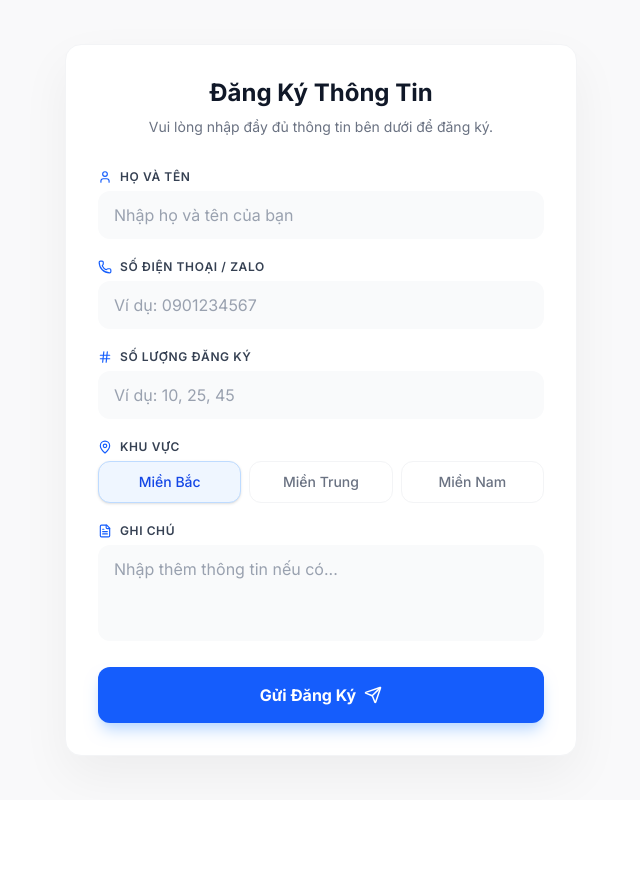
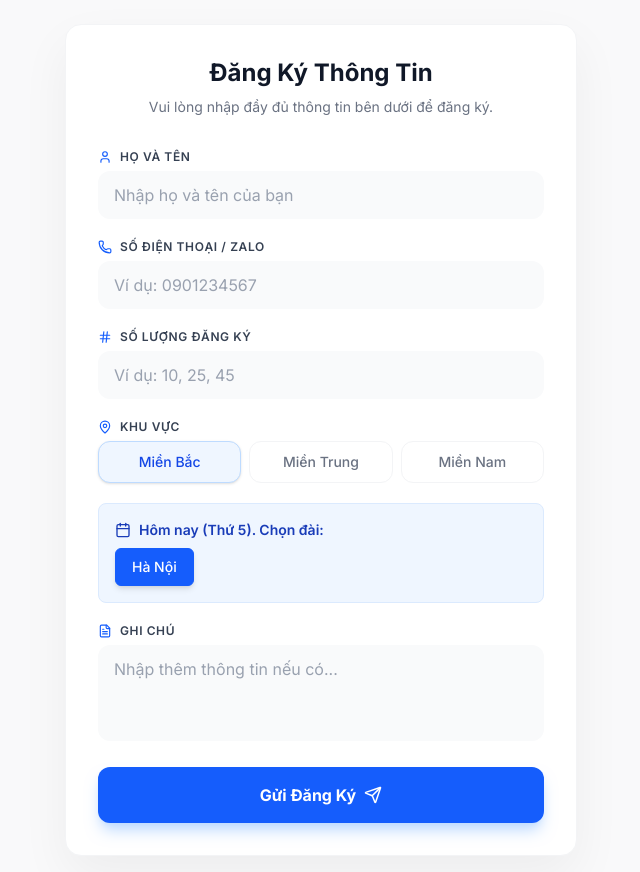
Before and after one commit to Dev-hihi/he-thong-dang-ky, a React (Vite) app: page / in a window 1280 px wide. Shown: the top 872 px of the page, without its empty margins (319-959 px from the left). Before the commit the page ends 800 px from the top, so only its background shows below. Built offline with nearby package versions, Linux system fonts and the light colour scheme; no server answers.

Commit message:
Fix chot giao dien va API

```diff
--- a/src/pages/UserFormPage.tsx
+++ b/src/pages/UserFormPage.tsx
@@ -1,31 +1,53 @@
-import React, { useState } from 'react';
+import React, { useState, useEffect } from 'react';
 import { motion, AnimatePresence } from 'motion/react';
-import { CheckCircle2, Phone, User, Hash, MapPin, FileText, Send } from 'lucide-react';
+import { CheckCircle2, Phone, User, Hash, MapPin, FileText, Send, Calendar } from 'lucide-react';
 import { cn } from '@/src/lib/utils';
+
+// --- TỪ ĐIỂN LỊCH XỔ SỐ ---
+const LOTTERY_SCHEDULE = {
+  0: { dayName: "Chủ Nhật", Bac: ["Thái Bình"], Trung: ["Khánh Hòa", "Kon Tum"], Nam: ["Tiền Giang", "Kiên Giang", "Đà Lạt"] },
+  1: { dayName: "Thứ 2", Bac: ["Hà Nội"], Trung: ["Thừa Thiên Huế", "Phú Yên"], Nam: ["TP.HCM", "Đồng Tháp", "Cà Mau"] },
+  2: { dayName: "Thứ 3", Bac: ["Quảng Ninh"], Trung: ["Đắk Lắk", "Quảng Nam"], Nam: ["Bến Tre", "Vũng Tàu", "Bạc Liêu"] },
+  3: { dayName: "Thứ 4", Bac: ["Bắc Ninh"], Trung: ["Đà Nẵng", "Khánh Hòa"], Nam: ["Đồng Nai", "Cần Thơ", "Sóc Trăng"] },
+  4: { dayName: "Thứ 5", Bac: ["Hà Nội"], Trung: ["Bình Định", "Quảng Trị", "Quảng Bình"], Nam: ["Tây Ninh", "An Giang", "Bình Thuận"] },
+  5: { dayName: "Thứ 6", Bac: ["Hải Phòng"], Trung: ["Gia Lai", "Ninh Thuận"], Nam: ["Vĩnh Long", "Bình Dương", "Trà Vinh"] },
+  6: { dayName: "Thứ 7", Bac: ["Nam Định"], Trung: ["Đà Nẵng", "Quảng Ngãi", "Đắk Nông"], Nam: ["TP.HCM", "Long An", "Bình Phước", "Hậu Giang"] }
+};
 
 export default function UserFormPage() {
   const [isSubmitted, setIsSubmitted] = useState(false);
-  const [isLoading, setIsLoading] = useState(false); // Thêm state loading
+  const [isLoading, setIsLoading] = useState(false);
+
+  // Lấy thứ mấy của ngày hôm nay
+  const todayIndex = new Date().getDay();
+  const currentSchedule = LOTTERY_SCHEDULE[todayIndex];
+
   const [formData, setFormData] = useState({
     fullName: '',
     phone: '',
     numbers: '',
     region: 'Miền Bắc',
+    station: currentSchedule['Bac'][0], // Đài mặc định ban đầu
     note: ''
   });
 
+  // Tự động đổi đài khi khách bấm chọn Miền khác
+  useEffect(() => {
+    const regionKey = formData.region === 'Miền Bắc' ? 'Bac' : formData.region === 'Miền Trung' ? 'Trung' : 'Nam';
+    const stationsForToday = currentSchedule[regionKey];
+    if (stationsForToday && stationsForToday.length > 0) {
+      setFormData(prev => ({ ...prev, station: stationsForToday[0] }));
+    }
+  }, [formData.region]);
+
   const handleSubmit = async (e: React.FormEvent) => {
     e.preventDefault();
-    // Validate cơ bản
-    if (!formData.fullName || !formData.phone || !formData.numbers) {
-      alert('Vui lòng điền đầy đủ các trường bắt buộc!');
+    if (!formData.fullName || !formData.phone || !formData.numbers || !formData.station) {
+      alert('Vui lòng điền đầy đủ thông tin và chọn đài!');
       return;
     }
-
-    setIsLoading(true); // Bắt đầu trạng thái gửi
-
+    setIsLoading(true);
     try {
-      // Gọi API thực tế
       const response = await fetch('/api/submit', {
         method: 'POST',
         headers: { 'Content-Type': 'application/json' },
@@ -33,22 +55,21 @@ export default function UserFormPage() {
           full_name: formData.fullName,
           phone_zalo: formData.phone,
           numbers: formData.numbers,
-          region: formData.region.replace('Miền ', ''), // Cắt chữ "Miền" cho gọn trong DB
+          region: formData.region.replace('Miền ', ''),
+          station: formData.station, // Gửi tên đài lên mạng
           note: formData.note
         }),
       });
 
       if (response.ok) {
-        // Gửi thành công thì hiện popup animation của bạn
         setIsSubmitted(true);
         setTimeout(() => setIsSubmitted(false), 5000);
-
-        // Reset form
         setFormData({
           fullName: '',
           phone: '',
           numbers: '',
           region: 'Miền Bắc',
+          station: currentSchedule['Bac'][0],
           note: ''
         });
       } else {
@@ -57,17 +78,13 @@ export default function UserFormPage() {
     } catch (error) {
       alert('Lỗi kết nối. Vui lòng kiểm tra mạng!');
     } finally {
-      setIsLoading(false); // Tắt trạng thái loading
+      setIsLoading(false);
     }
   };
 
   return (
     <div className="min-h-screen bg-[#f9f9fa] flex items-center justify-center p-4 sm:p-6">
-      <motion.div
-        initial={{ opacity: 0, y: 20 }}
-        animate={{ opacity: 1, y: 0 }}
-        className="w-full max-w-lg bg-white rounded-2xl shadow-[0_20px_50px_rgba(0,0,0,0.05)] border border-gray-100 overflow-hidden"
-      >
+      <motion.div initial={{ opacity: 0, y: 20 }} animate={{ opacity: 1, y: 0 }} className="w-full max-w-lg bg-white rounded-2xl shadow-[0_20px_50px_rgba(0,0,0,0.05)] border border-gray-100 overflow-hidden">
         <div className="p-8">
           <div className="text-center mb-8">
             <h1 className="text-2xl font-bold text-gray-900 mb-2">Đăng Ký Thông Tin</h1>
@@ -75,128 +92,63 @@ export default function UserFormPage() {
           </div>
 
           <form onSubmit={handleSubmit} className="space-y-5">
-            {/* Full Name */}
             <div className="space-y-1.5">
-              <label className="text-xs font-semibold text-gray-700 uppercase tracking-wider flex items-center gap-2">
-                <User size={14} className="text-blue-600" />
-                Họ và Tên
-              </label>
-              <input
-                type="text"
-                required
-                placeholder="Nhập họ và tên của bạn"
-                className="w-full px-4 py-3 bg-gray-50 border-none rounded-xl focus:ring-2 focus:ring-blue-500/20 focus:bg-white transition-all outline-none text-gray-900 placeholder:text-gray-400"
-                value={formData.fullName}
-                onChange={(e) => setFormData({ ...formData, fullName: e.target.value })}
-              />
+              <label className="text-xs font-semibold text-gray-700 uppercase tracking-wider flex items-center gap-2"><User size={14} className="text-blue-600" />Họ và Tên</label>
+              <input type="text" required placeholder="Nhập họ và tên của bạn" className="w-full px-4 py-3 bg-gray-50 border-none rounded-xl focus:ring-2 focus:ring-blue-500/20 focus:bg-white transition-all outline-none text-gray-900 placeholder:text-gray-400" value={formData.fullName} onChange={(e) => setFormData({ ...formData, fullName: e.target.value })} />
             </div>
 
-            {/* Phone Number */}
             <div className="space-y-1.5">
-              <label className="text-xs font-semibold text-gray-700 uppercase tracking-wider flex items-center gap-2">
-                <Phone size={14} className="text-blue-600" />
-                Số Điện Thoại / Zalo
-              </label>
-              <input
-                type="tel"
-                required
-                pattern="[0-9]*"
-                placeholder="Ví dụ: 0901234567"
-                className="w-full px-4 py-3 bg-gray-50 border-none rounded-xl focus:ring-2 focus:ring-blue-500/20 focus:bg-white transition-all outline-none text-gray-900 placeholder:text-gray-400"
-                value={formData.phone}
-                onChange={(e) => setFormData({ ...formData, phone: e.target.value.replace(/\D/g, '') })}
-              />
+              <label className="text-xs font-semibold text-gray-700 uppercase tracking-wider flex items-center gap-2"><Phone size={14} className="text-blue-600" />Số Điện Thoại / Zalo</label>
+              <input type="tel" required pattern="[0-9]*" placeholder="Ví dụ: 0901234567" className="w-full px-4 py-3 bg-gray-50 border-none rounded-xl focus:ring-2 focus:ring-blue-500/20 focus:bg-white transition-all outline-none text-gray-900 placeholder:text-gray-400" value={formData.phone} onChange={(e) => setFormData({ ...formData, phone: e.target.value.replace(/\D/g, '') })} />
             </div>
 
-            {/* Numbers */}
             <div className="space-y-1.5">
-              <label className="text-xs font-semibold text-gray-700 uppercase tracking-wider flex items-center gap-2">
-                <Hash size={14} className="text-blue-600" />
-                Số lượng đăng ký
-              </label>
-              <input
-                type="text"
-                required
-                placeholder="Ví dụ: 10, 25, 45"
-                className="w-full px-4 py-3 bg-gray-50 border-none rounded-xl focus:ring-2 focus:ring-blue-500/20 focus:bg-white transition-all outline-none text-gray-900 placeholder:text-gray-400"
-                value={formData.numbers}
-                onChange={(e) => setFormData({ ...formData, numbers: e.target.value })}
-              />
+              <label className="text-xs font-semibold text-gray-700 uppercase tracking-wider flex items-center gap-2"><Hash size={14} className="text-blue-600" />Số lượng đăng ký</label>
+              <input type="text" required placeholder="Ví dụ: 10, 25, 45" className="w-full px-4 py-3 bg-gray-50 border-none rounded-xl focus:ring-2 focus:ring-blue-500/20 focus:bg-white transition-all outline-none text-gray-900 placeholder:text-gray-400" value={formData.numbers} onChange={(e) => setFormData({ ...formData, numbers: e.target.value })} />
             </div>
 
-            {/* Region */}
             <div className="space-y-1.5">
-              <label className="text-xs font-semibold text-gray-700 uppercase tracking-wider flex items-center gap-2">
-                <MapPin size={14} className="text-blue-600" />
-                Khu vực
-              </label>
+              <label className="text-xs font-semibold text-gray-700 uppercase tracking-wider flex items-center gap-2"><MapPin size={14} className="text-blue-600" />Khu vực</label>
               <div className="grid grid-cols-3 gap-2">
                 {['Miền Bắc', 'Miền Trung', 'Miền Nam'].map((r) => (
-                  <button
-                    key={r}
-                    type="button"
-                    onClick={() => setFormData({ ...formData, region: r })}
-                    className={cn(
-                      "py-2.5 text-sm rounded-xl border transition-all font-medium",
-                      formData.region === r
-                        ? "bg-blue-50 border-blue-200 text-blue-700 shadow-sm"
-                        : "bg-white border-gray-100 text-gray-500 hover:bg-gray-50"
-                    )}
-                  >
-                    {r}
-                  </button>
+                  <button key={r} type="button" onClick={() => setFormData({ ...formData, region: r })} className={cn("py-2.5 text-sm rounded-xl border transition-all font-medium", formData.region === r ? "bg-blue-50 border-blue-200 text-blue-700 shadow-sm" : "bg-white border-gray-100 text-gray-500 hover:bg-gray-50")}>{r}</button>
                 ))}
               </div>
             </div>
 
-            {/* Note */}
-            <div className="space-y-1.5">
-              <label className="text-xs font-semibold text-gray-700 uppercase tracking-wider flex items-center gap-2">
-                <FileText size={14} className="text-blue-600" />
-                Ghi chú
-              </label>
-              <textarea
-                rows={3}
-                placeholder="Nhập thêm thông tin nếu có..."
-                className="w-full px-4 py-3 bg-gray-50 border-none rounded-xl focus:ring-2 focus:ring-blue-500/20 focus:bg-white transition-all outline-none text-gray-900 placeholder:text-gray-400 resize-none"
-                value={formData.note}
-                onChange={(e) => setFormData({ ...formData, note: e.target.value })}
-              />
+            {/* --- KHU VỰC CHỌN ĐÀI XỔ SỐ --- */}
+            <div className="space-y-2 mt-4 p-4 bg-blue-50 rounded-lg border border-blue-100">
+              <p className="text-sm font-semibold text-blue-800 flex items-center gap-2">
+                <Calendar size={16} /> Hôm nay ({currentSchedule.dayName}). Chọn đài:
+              </p>
+              <div className="flex flex-wrap gap-2">
+                {currentSchedule[formData.region === 'Miền Bắc' ? 'Bac' : formData.region === 'Miền Trung' ? 'Trung' : 'Nam'].map((stationName) => (
+                  <label key={stationName} className={`cursor-pointer px-4 py-2 rounded-md border text-sm font-medium transition-all ${formData.station === stationName ? 'bg-blue-600 text-white border-blue-600 shadow-md' : 'bg-white text-gray-700 border-gray-300 hover:bg-blue-100'}`}>
+                    <input type="radio" name="station" value={stationName} className="hidden" onChange={(e) => setFormData({ ...formData, station: e.target.value })} />
+                    {stationName}
+                  </label>
+                ))}
+              </div>
             </div>
 
-            {/* Submit Button */}
-            <button
-              type="submit"
-              disabled={isLoading}
-              className={cn(
-                "w-full py-4 bg-blue-600 hover:bg-blue-700 text-white rounded-xl font-bold flex items-center justify-center gap-2 shadow-lg shadow-blue-200 transition-all active:scale-[0.98]",
-                isLoading && "opacity-70 cursor-not-allowed" // Làm mờ nút khi đang load
-              )}
-            >
-              {isLoading ? 'Đang xử lý...' : 'Gửi Đăng Ký'}
-              {!isLoading && <Send size={18} />}
+            <div className="space-y-1.5">
+              <label className="text-xs font-semibold text-gray-700 uppercase tracking-wider flex items-center gap-2"><FileText size={14} className="text-blue-600" />Ghi chú</label>
+              <textarea rows={3} placeholder="Nhập thêm thông tin nếu có..." className="w-full px-4 py-3 bg-gray-50 border-none rounded-xl focus:ring-2 focus:ring-blue-500/20 focus:bg-white transition-all outline-none text-gray-900 placeholder:text-gray-400 resize-none" value={formData.note} onChange={(e) => setFormData({ ...formData, note: e.target.value })} />
+            </div>
+
+            <button type="submit" disabled={isLoading} className={cn("w-full py-4 bg-blue-600 hover:bg-blue-700 text-white rounded-xl font-bold flex items-center justify-center gap-2 shadow-lg shadow-blue-200 transition-all active:scale-[0.98]", isLoading && "opacity-70 cursor-not-allowed")}>
+              {isLoading ? 'Đang xử lý...' : 'Gửi Đăng Ký'} {!isLoading && <Send size={18} />}
             </button>
           </form>
         </div>
       </motion.div>
 
-      {/* Success Toast (Của bạn làm rất đẹp nên mình giữ nguyên) */}
       <AnimatePresence>
         {isSubmitted && (
-          <motion.div
-            initial={{ opacity: 0, y: 50, scale: 0.9 }}
-            animate={{ opacity: 1, y: 0, scale: 1 }}
-            exit={{ opacity: 0, scale: 0.9 }}
-            className="fixed bottom-8 left-1/2 -translate-x-1/2 z-50"
-          >
+          <motion.div initial={{ opacity: 0, y: 50, scale: 0.9 }} animate={{ opacity: 1, y: 0, scale: 1 }} exit={{ opacity: 0, scale: 0.9 }} className="fixed bottom-8 left-1/2 -translate-x-1/2 z-50">
             <div className="bg-gray-900 text-white px-6 py-4 rounded-2xl shadow-2xl flex items-center gap-3 border border-gray-800">
-              <div className="bg-green-500 p-1 rounded-full">
-                <CheckCircle2 size={18} className="text-white" />
-              </div>
-              <div>
-                <p className="font-bold text-sm">Thành công!</p>
-                <p className="text-xs text-gray-400">Thông tin của bạn đã được gửi đi.</p>
-              </div>
+              <div className="bg-green-500 p-1 rounded-full"><CheckCircle2 size={18} className="text-white" /></div>
+              <div><p className="font-bold text-sm">Thành công!</p><p className="text-xs text-gray-400">Thông tin đã được gửi đi.</p></div>
             </div>
           </motion.div>
         )}
```
